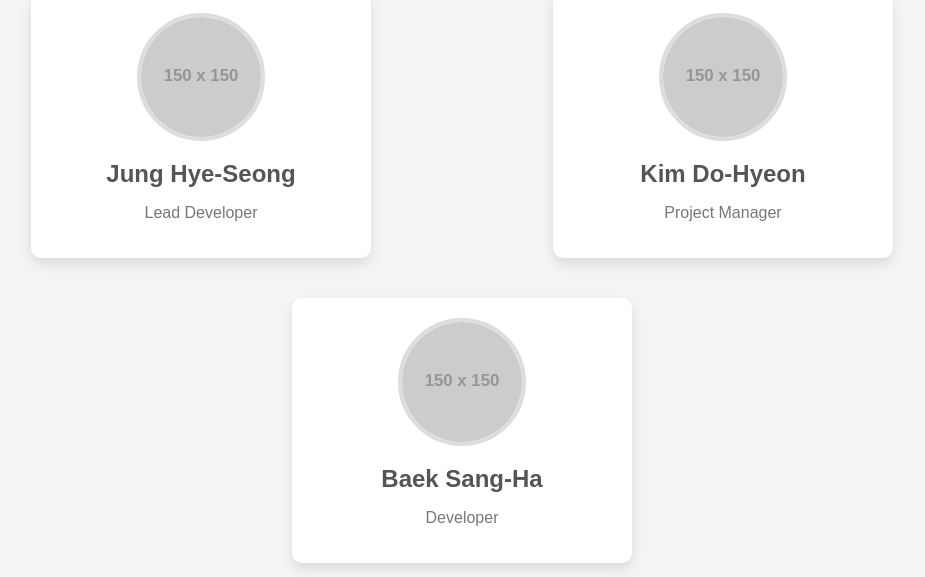
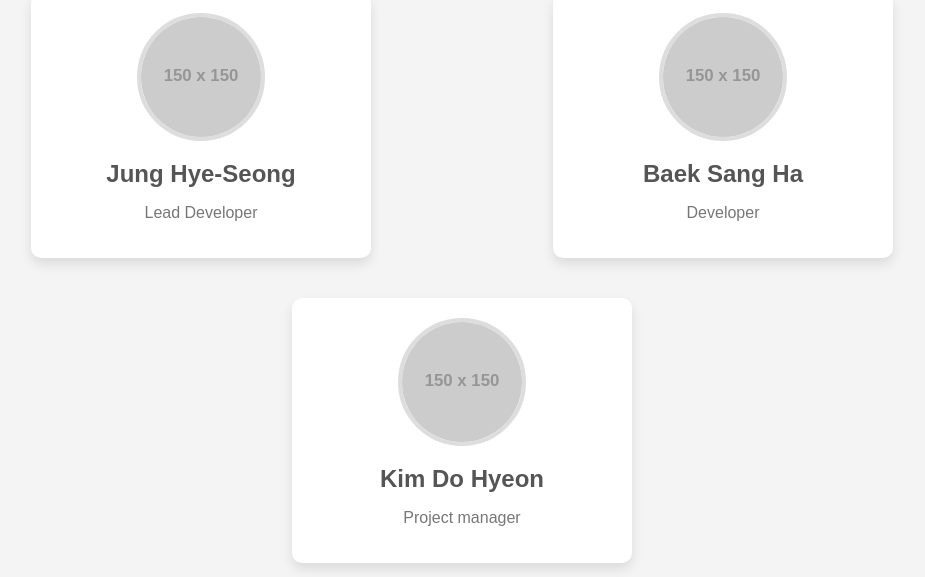
Before and after one commit to software1146/BAXTE_web, a plain HTML site: page index.html in a window 1280 px wide. Shown: the part 802-1379 px from the top of the page, without its empty margins (178-1103 px from the left). Drawn offline with Linux system fonts and the light colour scheme; placeholder pictures from the web are drawn by us.

Commit message:
Update index.html

```diff
--- a/index.html
+++ b/index.html
@@ -267,13 +267,13 @@
             </div>
             <div class="team-member">
                 <img src="https://via.placeholder.com/150" alt="Team Member">
-                <h3>Kim Do-Hyeon</h3>
-                <p>Project Manager</p>
+                <h3>Baek Sang Ha</h3>
+                <p>Developer</p>
             </div>
             <div class="team-member">
                 <img src="https://via.placeholder.com/150" alt="Team Member">
-                <h3>Baek Sang-Ha</h3>
-                <p>Developer</p>
+                <h3>Kim Do Hyeon</h3>
+                <p>Project manager</p>
             </div>
         </div>
     </section>
```
